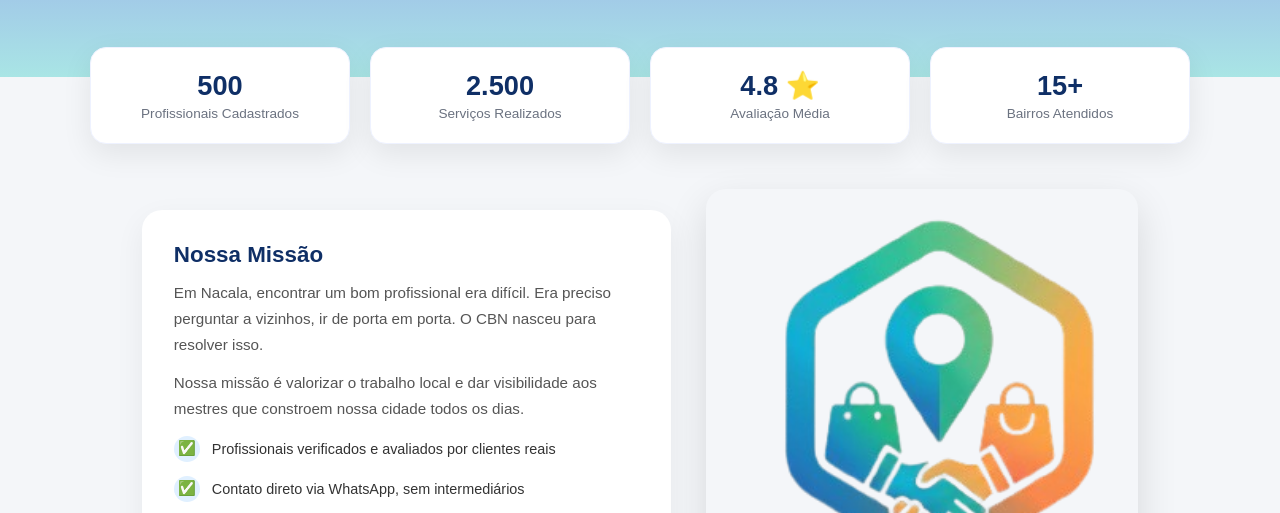
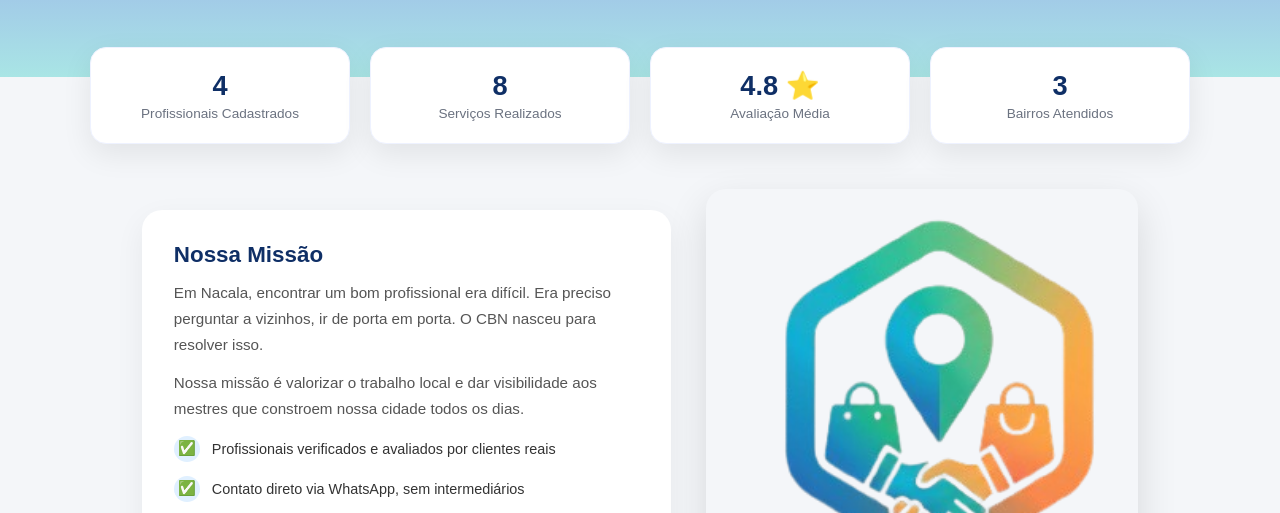
Before and after one commit to manuelabdullatifo2/CBN_, a plain HTML site: page sobre.html in a window 1280 px wide. Shown: the part 270-783 px from the top of the page. Drawn offline with Linux system fonts and the light colour scheme.

```diff
--- a/sobre.html
+++ b/sobre.html
@@ -460,10 +460,10 @@
 
     <div class="bisavo">
         <div class="familia">
-            <div class="neto"><b>500</b><span data-i18n="stat_prof">Profissionais Cadastrados</span></div>
-            <div class="neto"><b>2.500</b><span data-i18n="stat_serv">Serviços Realizados</span></div>
+            <div class="neto"><b>4</b><span data-i18n="stat_prof">Profissionais Cadastrados</span></div>
+            <div class="neto"><b>8</b><span data-i18n="stat_serv">Serviços Realizados</span></div>
             <div class="neto"><b>4.8 ⭐</b><span data-i18n="stat_aval">Avaliação Média</span></div>
-            <div class="neto"><b>15+</b><span data-i18n="stat_bairros">Bairros Atendidos</span></div>
+            <div class="neto"><b>3</b><span data-i18n="stat_bairros">Bairros Atendidos</span></div>
         </div>
     </div>
 
```
